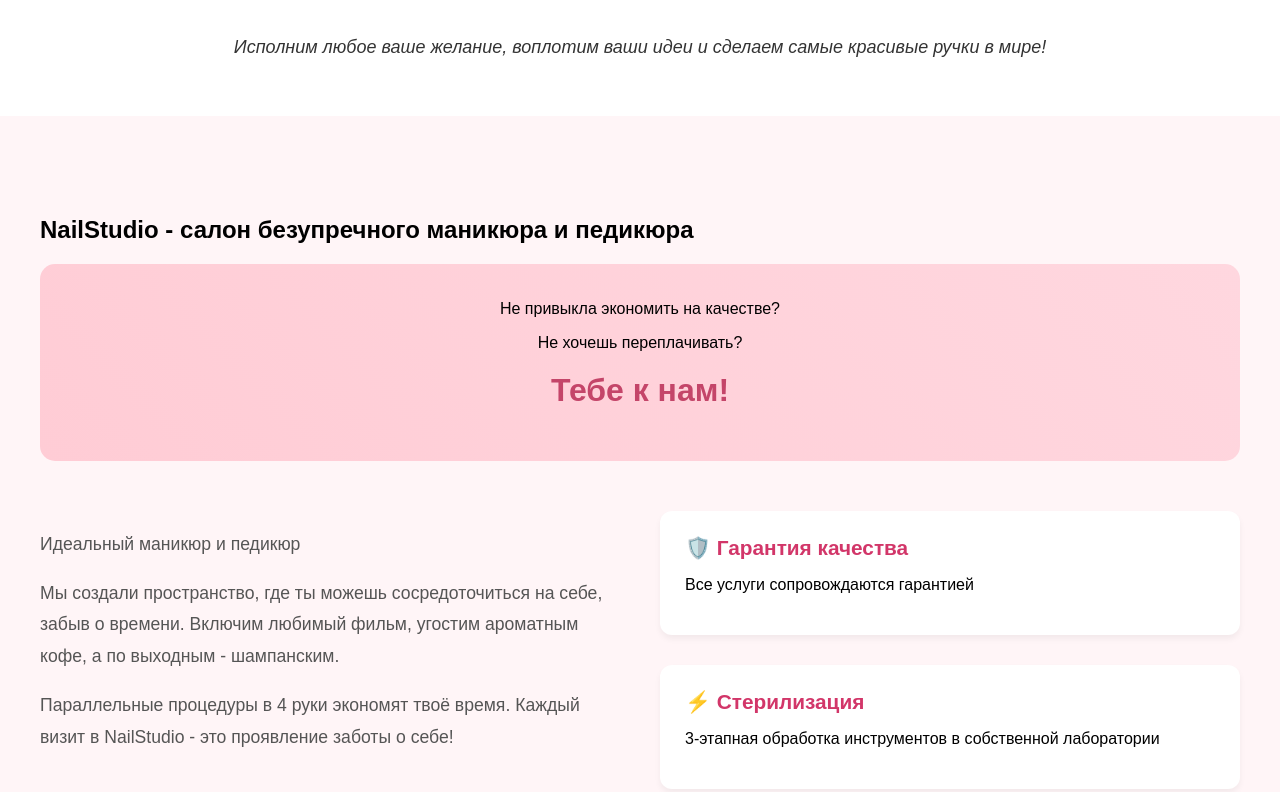
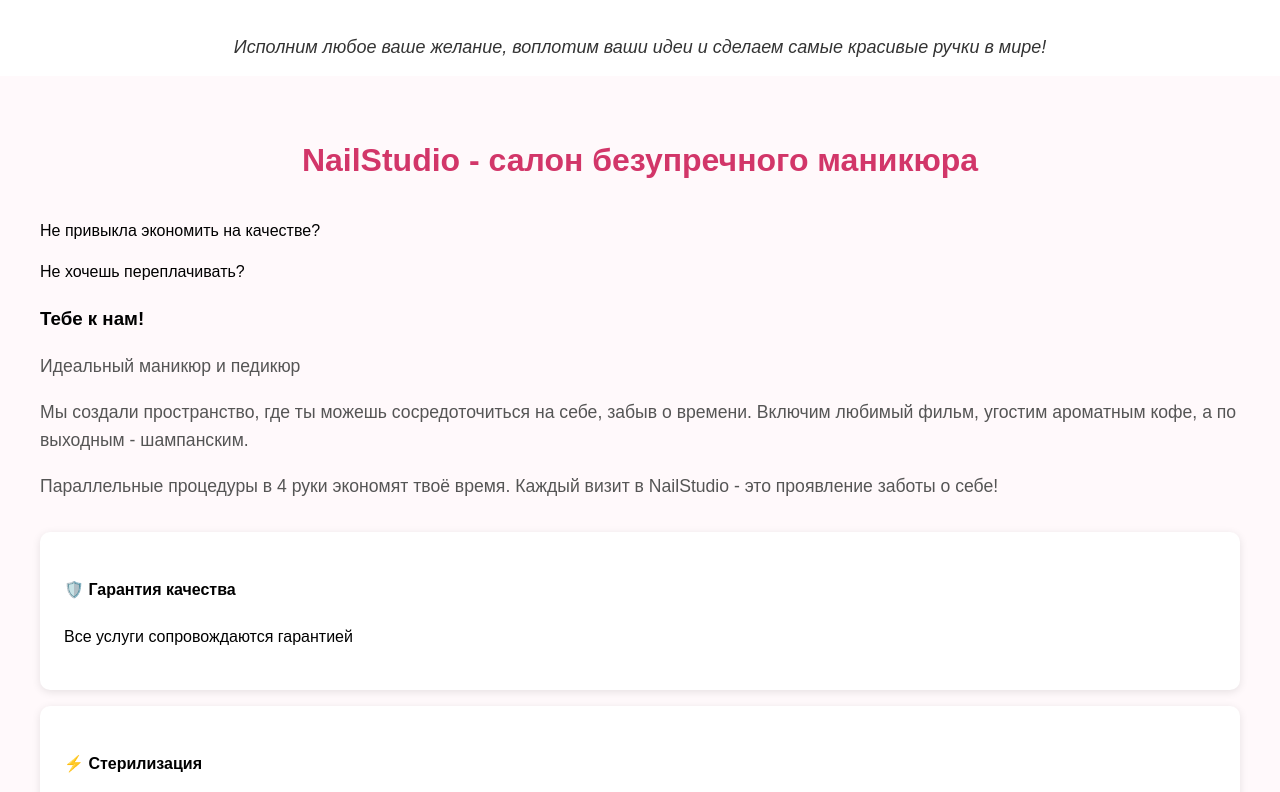
Before and after one commit to pompitata/NailSalon, a website: page client/index.html in a window 1280 px wide. Shown: the part 623-1415 px from the top of the page. Drawn offline with Linux system fonts and the light colour scheme.

Commit message:
Fix error

```diff
--- a/client/index.html
+++ b/client/index.html
@@ -4,6 +4,7 @@
     <meta charset="UTF-8">
     <title>NailStudio</title>
     <link rel="stylesheet" href="styles.css">
+    <meta name="viewport" content="width=device-width, initial-scale=1.0">
 </head>
 <body>
 <!-- Шапка -->
@@ -53,20 +54,21 @@
 <!-- Секция "О студии" -->
 <section id="about" class="about-section">
     <div class="about-content">
-        <h2>NailStudio - салон безупречного маникюра и педикюра</h2>
+        <h2>NailStudio - салон безупречного маникюра</h2>
 
         <div class="about-highlight">
-            <p>Не привыкла экономить на качестве?</p>
-            <p>Не хочешь переплачивать?</p>
+            <p class="highlight-text">Не привыкла экономить на качестве?</p>
+            <p class="highlight-text">Не хочешь переплачивать?</p>
             <h3>Тебе к нам!</h3>
         </div>
 
         <div class="about-grid">
             <div class="about-text">
-                <p>Идеальный маникюр и педикюр</p>
+                <p class="lead">Идеальный маникюр и педикюр</p>
                 <p>Мы создали пространство, где ты можешь сосредоточиться на себе, забыв о времени. Включим любимый фильм, угостим ароматным кофе, а по выходным - шампанским.</p>
                 <p>Параллельные процедуры в 4 руки экономят твоё время. Каждый визит в NailStudio - это проявление заботы о себе!</p>
             </div>
+
             <div class="about-features">
                 <div class="feature-item">
                     <h4>🛡️ Гарантия качества</h4>
--- a/client/styles.css
+++ b/client/styles.css
@@ -335,10 +335,11 @@
 }
 
 /* About Section */
+/* О студии - Основной блок */
 .about-section {
-    padding: 80px 20px;
-    background: #fff5f7;
-    margin: 40px 0;
+    padding: 2rem 1rem;
+    background: #fff9fb;
+    line-height: 1.6;
 }
 
 .about-content {
@@ -346,53 +347,57 @@
     margin: 0 auto;
 }
 
-.about-highlight {
+/* Заголовки */
+.about-section h2 {
+    font-size: 2rem;
+    color: #d23669;
     text-align: center;
-    margin: 20px 0;
-    padding: 20px;
-    background: linear-gradient(45deg, #ffccd5, #ffd7df);
-    border-radius: 15px;
+    margin-bottom: 2rem;
 }
 
-.about-highlight h3 {
-    color: #c44569;
-    font-size: 2em;
-    margin-top: 20px;
+/* Текстовые блоки */
+.about-text {
+    font-size: 1.1rem;
+    color: #555;
+    margin-bottom: 2rem;
 }
 
-.about-grid {
-    display: grid;
-    grid-template-columns: 1fr 1fr;
-    gap: 40px;
-    margin-top: 50px;
+/* Особенности */
+.feature-item {
+    padding: 1.5rem;
+    background: white;
+    border-radius: 10px;
+    margin-bottom: 1rem;
+    box-shadow: 0 2px 8px rgba(0,0,0,0.1);
 }
 
-.about-text {
-    font-size: 1.1em;
-    line-height: 1.8;
-    color: #555;
+/* Адаптация для мобильных */
+@media (max-width: 768px) {
+    .about-grid {
+        grid-template-columns: 1fr;
+        gap: 20px;
+    }
+
+    .about-section h2 {
+        font-size: 1.5rem;
+    }
+
+    .about-text {
+        font-size: 1rem;
+    }
+
+    .feature-item {
+        padding: 1rem;
+    }
 }
 
-.about-features {
-    display: flex;
-    flex-direction: column;
-    gap: 30px;
+/* Для очень маленьких экранов */
+@media (max-width: 480px) {
+    .about-section {
+        padding: 1rem 0.5rem;
+    }
+
+    .about-highlight h3 {
+        font-size: 1.2rem;
+    }
 }
-
-.feature-item {
-    padding: 25px;
-    background: white;
-    border-radius: 12px;
-    box-shadow: 0 4px 6px rgba(0,0,0,0.05);
-    transition: transform 0.3s ease;
-}
-
-.feature-item:hover {
-    transform: translateY(-5px);
-}
-
-.feature-item h4 {
-    color: #d23669;
-    margin: 0 0 15px 0;
-    font-size: 1.3em;
-}
```
